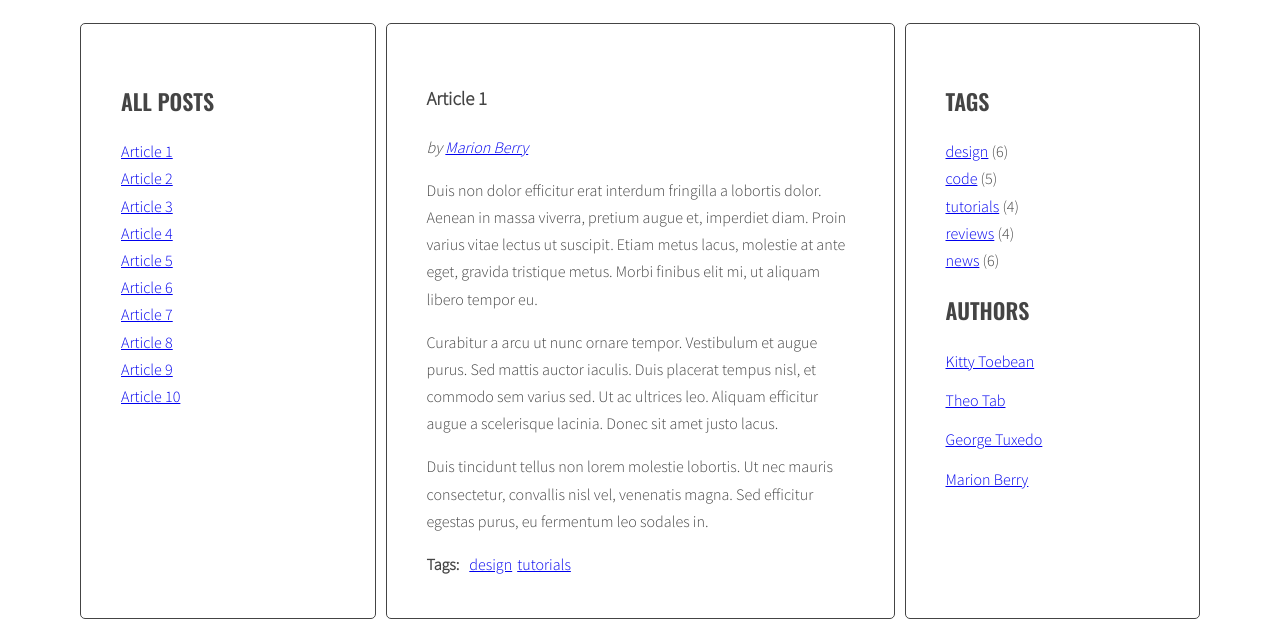
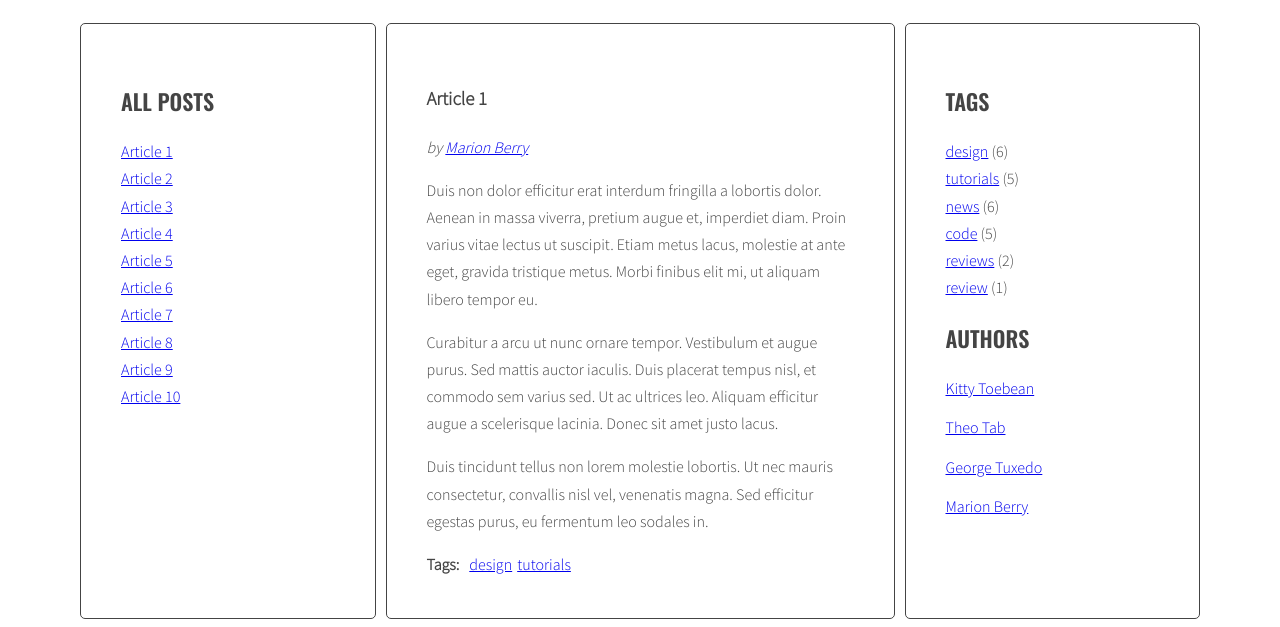
Before and after one commit to iMdPd/javascript-blog, a website: page index.html in a window 1280 px wide. Shown: the part 220-847 px from the top of the page. Drawn offline with nearby package versions, Linux system fonts and the light colour scheme.

Commit message:
Add code of a link to allTagsHTML

```diff
--- a/index.html
+++ b/index.html
@@ -371,13 +371,7 @@
           </section>
           <aside class="sidebar">
             <h2 class="section-title">Tags</h2>
-            <ul class="list tags">
-              <li><a href="#">design</a> <span>(6)</span></li>
-              <li><a href="#">code</a> <span>(5)</span></li>
-              <li><a href="#">tutorials</a> <span>(4)</span></li>
-              <li><a href="#">reviews</a> <span>(4)</span></li>
-              <li><a href="#">news</a> <span>(6)</span></li>
-            </ul>
+            <ul class="list tags"></ul>
             <h2 class="section-title">Authors</h2>
             <ul class="list authors">
               <li>
--- a/js/script.js
+++ b/js/script.js
@@ -37,7 +37,8 @@
     optTitleSelector = '.post-title',
     optTitleListSelector = '.titles',
     optArticleTagsSelector = '.post-tags .list',
-    optArticleAuthorsSelector = '.post-author';
+    optArticleAuthorsSelector = '.post-author',
+    optTagsListSelector = '.tags.list';
 
   const generateTitleLinks = function (customSelector = '') {
     /* remove content of titleList */
@@ -88,6 +89,9 @@
   generateTitleLinks();
 
   /* GENERATE TAG LIST */
+  /* [NEW] create a new variable allTags with an empty object */
+  let allTags = {};
+
   const generateTags = function () {
     /* find all articles */
     const articles = document.querySelectorAll(optArticleSelector);
@@ -115,6 +119,14 @@
         /* add generated code to html variable */
         html = html + linkTagHTML;
 
+        /* [NEW] check if this link is NOT already in allTags */
+        if (!allTags[tag]) {
+          /* [NEW] add tag to allTags object */
+          allTags[tag] = 1;
+        } else {
+          allTags[tag]++;
+        }
+
         /* END LOOP: for each tag */
       }
 
@@ -123,6 +135,31 @@
 
       /* END LOOP: for every article: */
     }
+
+    /* [NEW] find list of tags in right column */
+    const tagList = document.querySelector(optTagsListSelector);
+
+    /* [NEW] create variable for all links HTML code */
+    let allTagsHTML = '';
+
+    /* [NEW] START LOOP: for each tag in allTags: */
+    for (let tag in allTags) {
+      /* [NEW] generate code of a link and add it to allTagsHTML */
+      allTagsHTML +=
+        '<li><a href="#tag-' +
+        tag +
+        '">' +
+        tag +
+        '</a><span>' +
+        ' (' +
+        allTags[tag] +
+        ') ' +
+        '</span></li>';
+
+      /* [NEW] END LOOP: for each tag in allTags: */
+    }
+    /*[NEW] add HTML from allTagsHTML to tagList */
+    tagList.innerHTML = allTagsHTML;
   };
   generateTags();
 
```
